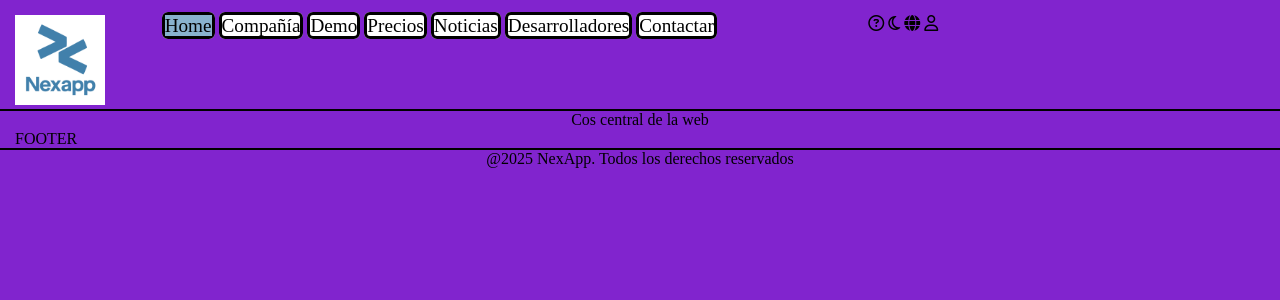
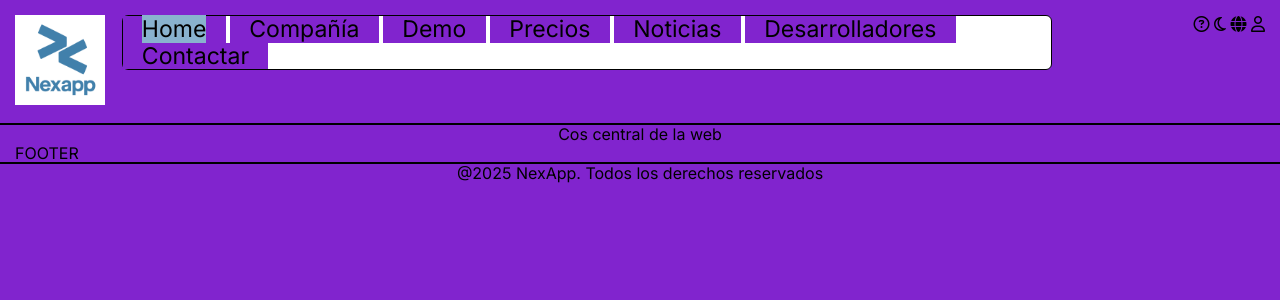
Before and after one commit to KMoran00/ACTS_2DAW, a PHP site: page / in a window 1280 px wide. Shown: the top 300 px of the page. Run offline with PHP 8.4, Linux system fonts and the light colour scheme; some libraries are stand-ins or nearby versions.

Commit message:
MODIFICICAIONS - SOLUCIONAR

```diff
--- a/DIW/HF_WEB_MAQUETACIO/css/estilsmeus.css
+++ b/DIW/HF_WEB_MAQUETACIO/css/estilsmeus.css
@@ -2,40 +2,59 @@
     margin: 0;
     box-sizing: border-box;
     background-color: rgb(129, 36, 206);
+    font-family: 'Inter';
 }
 
-main {
+/*------------------------------HEADER--------------------------------*/
+header {
     margin-top: 15px;
+    margin-bottom: 15px;
 }
 
-.linkHead li a {
-    text-decoration: none;
-    color: black;
+.logoWeb {
+    width: 90px;
+}
+
+.optLinks ul {
+    margin: 0;
+    padding: 0;
+    border: solid black 1px;
+    background-color: white;
+    border-radius: 6px;
 
 }
 
-.barraMenu ul li {
+.optLinks ul li {
     list-style: none;
-    display: inline;
-    border: solid black;
-    background-color: white;
-    border-radius: 6px;
+    display: inline-block;
+    font-size: 1.2em;
+
+    padding-left: 1em;
+    padding-right: 1em;
+
+}
+
+.optLinks ul li a {
+    text-decoration: none;
+    color: black;
     font-size: 1.2em;
 }
+
+/*---------------------------------------------------------*/
+
 /* Efecte blau quan pases per la opció */
 .barraMenu ul li:hover {
     background-color: #89b2ce;
+    color: white;
 
 }
 
 /* Opció de la Home seleccionada */
 .opcSelec {
     background-color: #89b2ce;
+    color: white;
 }
 
-.logoNA {
-    width: 90px;
-}
 
 /* Estil per als hr més gruixos */
 .hrGros {
@@ -44,7 +63,12 @@ main {
     background-color: black;
 }
 
-/* Estil per als texts centrats */
+/* ------------ESTILS PER A LES COLUMNES---------- */
+
 .colCentre {
     text-align: center;
 }
+
+.colDreta {
+    text-align: end;
+}
--- a/DIW/HF_WEB_MAQUETACIO/index.html
+++ b/DIW/HF_WEB_MAQUETACIO/index.html
@@ -8,26 +8,27 @@
     <link rel="stylesheet" href="css/estilsmeus.css">
     <link rel="stylesheet" href="css/templateGrid.css">
     <link rel="stylesheet" href="css/Normalize.css">
+    <link href="https://fonts.googleapis.com/css2?family=Inter:wght@400;700&display=swap" rel="stylesheet">
     <script src="https://kit.fontawesome.com/55940ae555.js" crossorigin="anonymous"></script>
 </head>
 
 <body>
-    <main>
+    <header>
         <div class="container-fluid">
             <div class="row">
 
                 <!-- LOGO -->
                 <div class="col-1">
-                    <img class="logoNA" src="resources/logo.png" alt="NexApp Logo">
-
+                    <img class="logoWeb" src="resources/logo.png" alt="NexApp Logo">
 
                 </div>
 
+
+                <!-- PROBAR OTRO MODO- HACER UN SUPERCOL DE 11 Y 2 DIVS-->
                 <!-- BARRA MENÚ -->
-                <div class="col-7">
-                    <div class="barraMenu">
+                <div class="col-9">
+                    <div class="optLinks">
                         <ul>
-                            <div class="linkHead">
                             <li><a class="opcSelec" href="#">Home</a></li>
                             <li><a href="#">Compañía</a></li>
                             <li><a href="#">Demo</a></li>
@@ -35,13 +36,12 @@
                             <li><a href="#">Noticias</a></li>
                             <li><a href="#">Desarrolladores</a></li>
                             <li><a href="#">Contactar</a></li>
-                            </div>
                         </ul>
                     </div>
                 </div>
 
-                <!-- MENÚ OPCIONS -->
-                <div class="col-4">
+                <!-- ICONES OPCIONS -->
+                <div class="col-2 colDreta">
                     <div class="opcHeader">
                         <i class="fa-regular fa-circle-question"></i>
                         <i class="fa-regular fa-moon"></i>
@@ -51,10 +51,11 @@
                 </div>
             </div>
         </div>
-    </main>
+    </header>
     <hr class="hrGros">
 
     <!-- MAIN -->
+    <main>
         <div class="container-fluid">
             <div class="row">
 
@@ -64,6 +65,7 @@
 
             </div>
         </div>
+    </main>
     <!-- Footer -->
     <footer>
         <div class="container-fluid">
```
Lines whose indentation alone changed are shown as unchanged.
